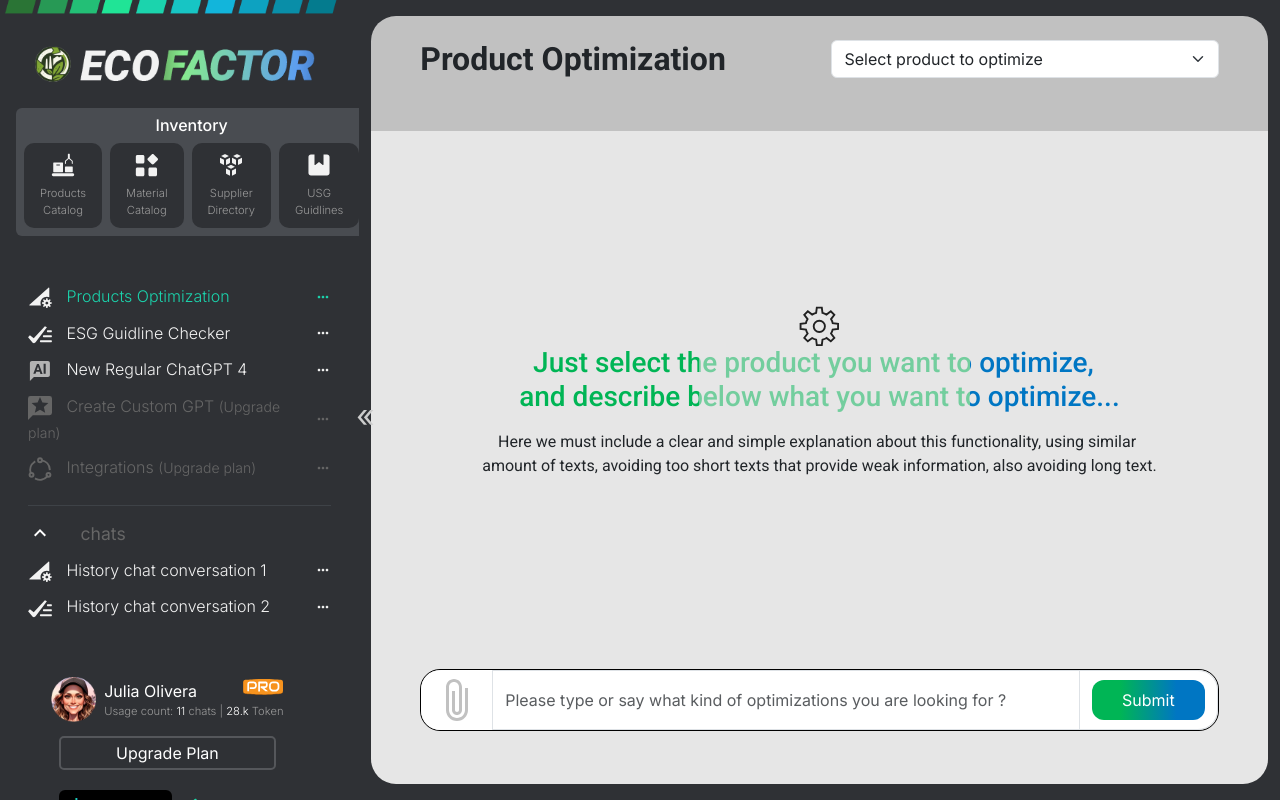
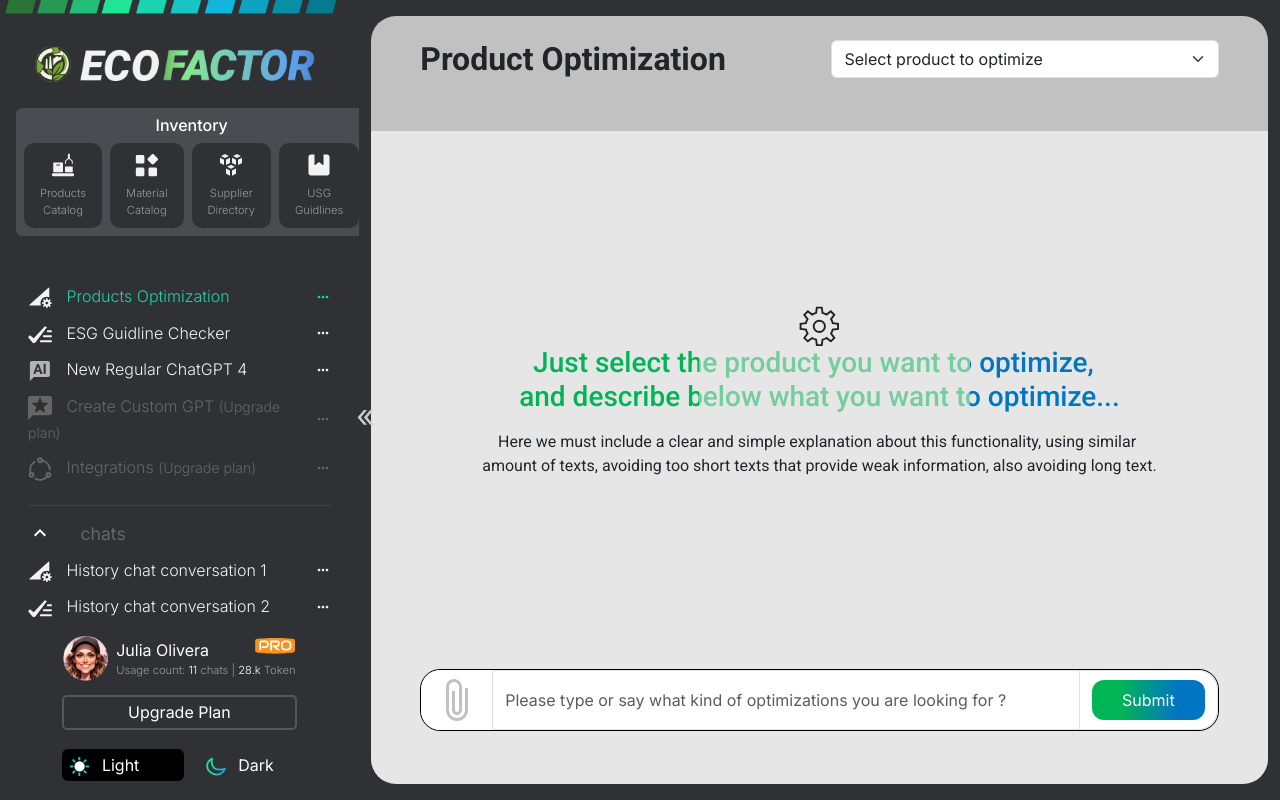
Before and after one commit to inamprograms/EcoFactory, a React (Vite) app in the folder client/: page / in a window 1280 px wide. Built offline with nearby package versions, Linux system fonts and the light colour scheme.

Commit message:
Update SBar.jsx

```diff
--- a/client/src/Components/sideBar/SBar.jsx
+++ b/client/src/Components/sideBar/SBar.jsx
@@ -46,13 +46,14 @@ export default function SBar({ collapsed }) {
         { icon: ICON_ESG, title: 'History chat conversation 2' },
 
 
+
     ]
 
     return (
         <Sidebar className='sideBar' collapsed={collapsed} style={{ display: collapsed ? "none" : "block", width: '23vw', position: "relative" }}>
             {/* side bar content  */}
             {/* Aleeza you have to work here */}
-            <div className="container-fluid" style={{ backgroundColor: "#2f3135", height: '100vh', overflow: 'hidden' }}>
+            <div className="container-fluid sideBar-scroll " style={{ backgroundColor: "#2f3135", height: '100vh',}}>
                 <img src={colorBar} alt="" style={{ width: "100%", position: "relative", top: "-14px", left: "-7px" }} />
                 <div className="row">
                     <div className="col px-4 py-2 my-2 "><img src={ecofactor} alt="" style={{ width: "90%", marginLeft: '.7rem' }} /></div>
@@ -115,8 +116,8 @@ export default function SBar({ collapsed }) {
                         })}
                     </div>
                 </div>
-                <div className="row text-white " style={{ textAlign: "center", width: "100%", }}>
-                    <div className="col mt-5 ">
+                <div className="row text-white " style={{ backgroundColor: "#2f3135", textAlign: "center", width: "100%", position : 'absolute' , bottom : '0px'}}>
+                    <div className="col mt-2 " >
                         <div style={{ display: "flex", justifyContent: "center", alignItems: "center" }} >
                             <img src={avatar} alt="" style={{ width: '2.8rem', marginTop: "-16px" }} />
 
```
